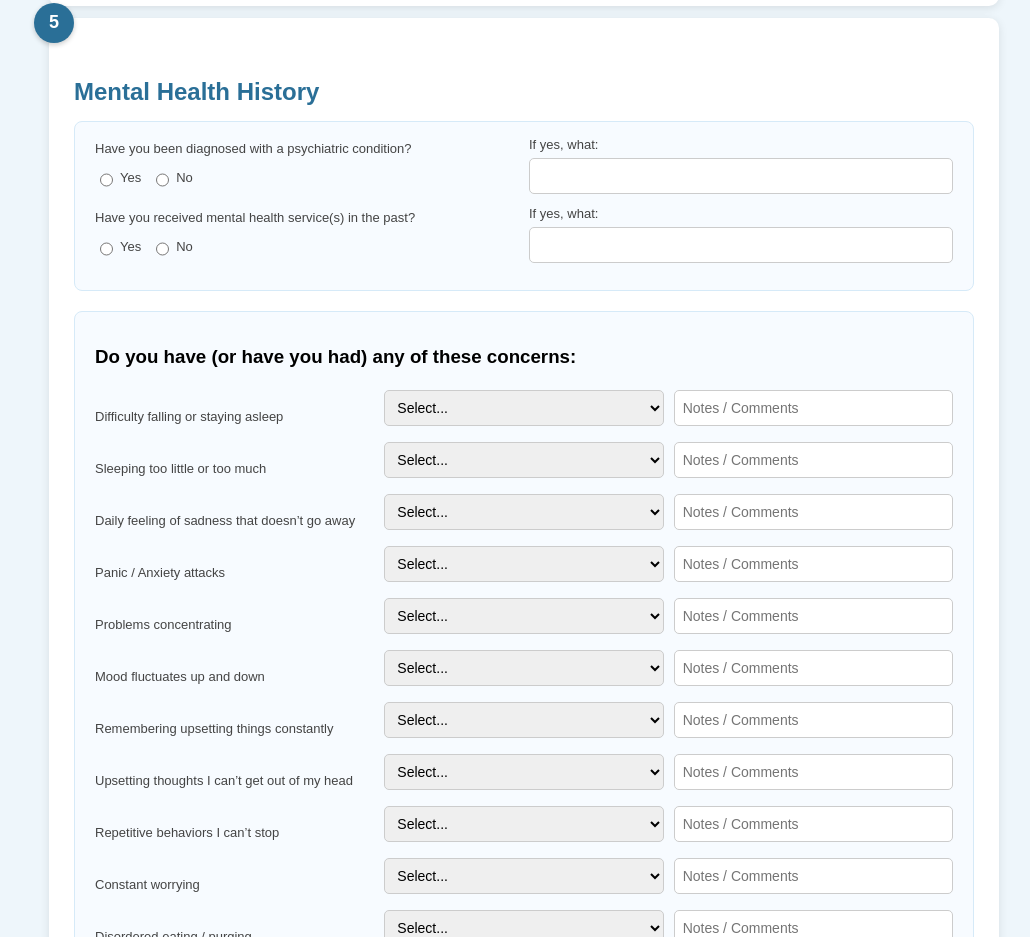
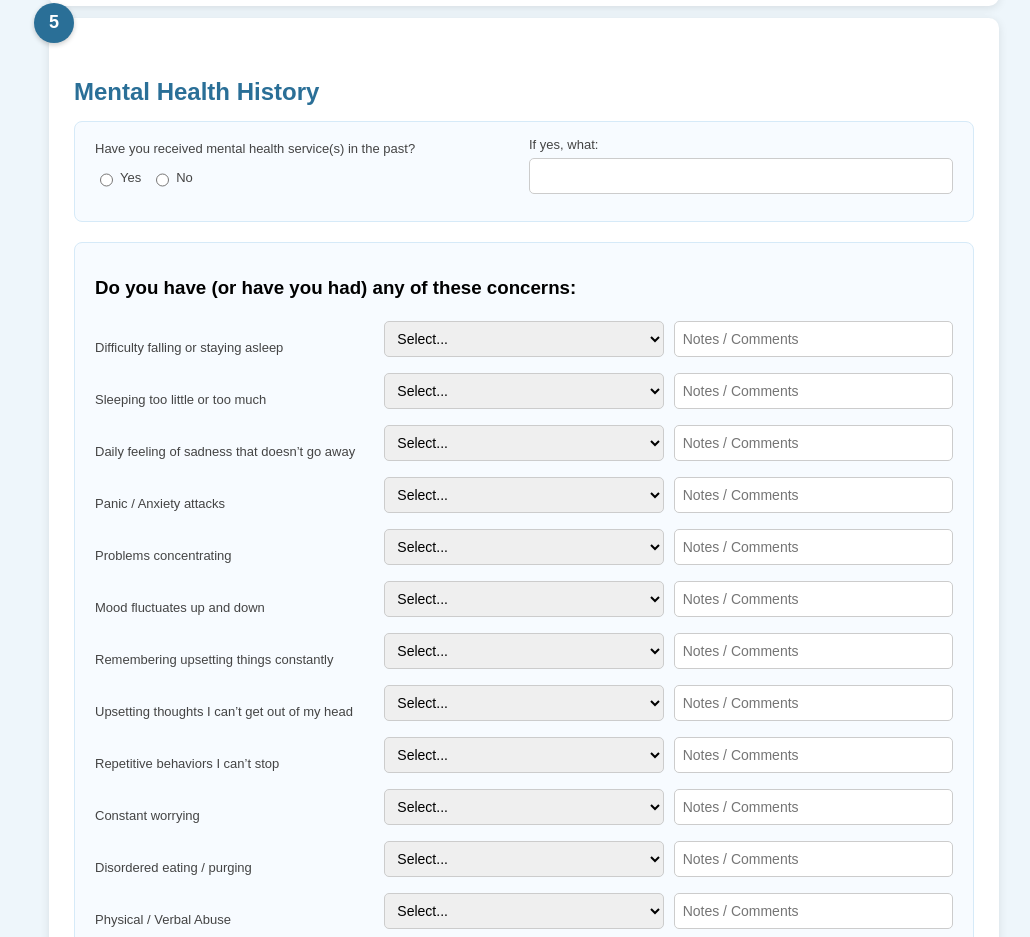
Before and after one commit to tzvioratz/TrustedCareP, a plain HTML site: page intakeForm.html in a window 1280 px wide. Shown: the part 3271-4208 px from the top of the page, without its empty margins (116-1146 px from the left). Drawn offline with Linux system fonts and the light colour scheme.

Commit message:
Update intakeForm.html

```diff
--- a/intakeForm.html
+++ b/intakeForm.html
@@ -559,19 +559,7 @@
                 <div class="section">
 
 
-                    <div class="row">
-                        <div class="field-wrapper">
-                            <label>Have you been diagnosed with a psychiatric condition?</label>
-                            <div class="radio-group">
-                                <label><input type="radio" name="psychDiagnosed" value="Yes" /> Yes</label>
-                                <label><input type="radio" name="psychDiagnosed" value="No" /> No</label>
-                            </div>
-                        </div>
-                        <div class="field-wrapper">
-                            <label for="psychDiagnosisDetails">If yes, what:</label>
-                            <input type="text" id="psychDiagnosisDetails" name="psychDiagnosisDetails" />
-                        </div>
-                    </div>
+
 
                     <!-- Mental Health Services -->
                     <div class="row">
```
